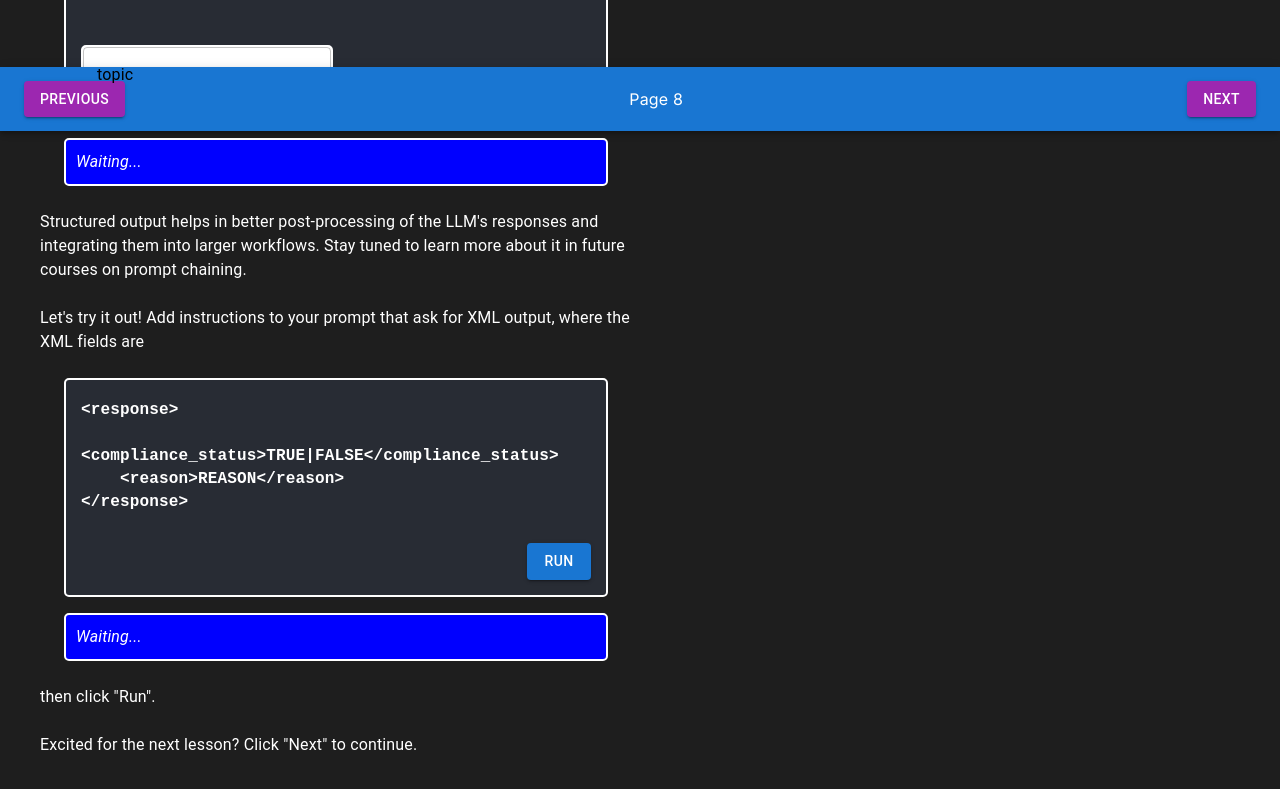
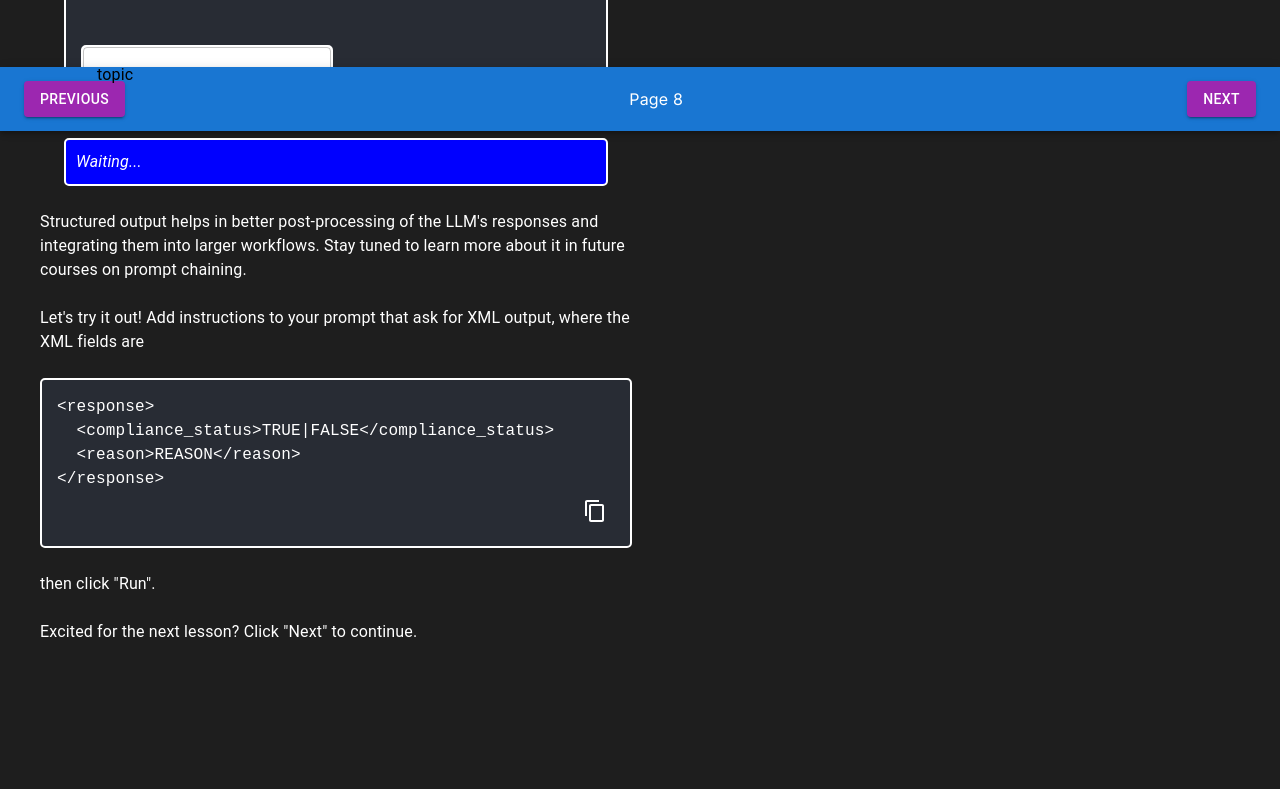
Before and after one commit to bkitano/learn-prompting, a Next.js app: page /output-formatting in a window 1280 px wide. Shown: the part 669-1458 px from the top of the page. After the commit the page ends 1353 px from the top, so only its background shows below. Built offline with nearby package versions, Linux system fonts and the light colour scheme.

Commit message:
fixing some bugs

```diff
--- a/src/Components/EditorTextExample.tsx
+++ b/src/Components/EditorTextExample.tsx
@@ -10,6 +10,8 @@ const EditorTextExample = ({ children }: { children: string }) => {
         border: "2px solid white",
         borderRadius: "5px",
         whiteSpace: "pre-wrap",
+        width: "100%",
+        overflow: "auto",
       }}
     >
       <Typography
--- a/src/app/asking-specifics/AskingForSpecifics.tsx
+++ b/src/app/asking-specifics/AskingForSpecifics.tsx
@@ -24,13 +24,13 @@ export const AskingForSpecifics = () => (
     <br />
     <Typography variant="body1">
       We can ask the LLM for a specific format for our answer. In our case, we
-      want a <span style={{ fontWeight: "bold" }}>YES|NO</span> response from
+      want a <span style={{ fontWeight: "bold" }}>YES or NO</span> response from
       the LLM, along with an explanation if the answer is NO. This gives us a
       clearer, more concise decision making framework.
     </Typography>
     <br />
     <Typography>
-      {`Add instructions to your prompt that ask for a YES or NO response, then
+      {`Add instructions to your compliance prompt that ask for a YES or NO response, then
       click "Run". This is how you start shaping your LLM's responses to meet
       your needs.`}
     </Typography>
--- a/src/app/output-formatting/OutputFormatting.tsx
+++ b/src/app/output-formatting/OutputFormatting.tsx
@@ -1,4 +1,5 @@
 import { EditorExample } from "@/Components/EditorExample";
+import { EditorTextExample } from "@/Components/EditorTextExample";
 import { Typography } from "@mui/material";
 
 export const OutputFormatting = () => (
@@ -46,13 +47,13 @@ FORMAT:
       output, where the XML fields are
     </Typography>
     <br />
-    <EditorExample>
+    <EditorTextExample>
       {`<response>
-    <compliance_status>TRUE|FALSE</compliance_status>
-    <reason>REASON</reason>
+  <compliance_status>TRUE|FALSE</compliance_status>
+  <reason>REASON</reason>
 </response>
 `}
-    </EditorExample>
+    </EditorTextExample>
     <br />
     <Typography>then click {`"Run"`}.</Typography>
     <br />
--- a/src/app/test-cases/TestCases.tsx
+++ b/src/app/test-cases/TestCases.tsx
@@ -51,7 +51,7 @@ export const TestCases = () => (
       You can view different test cases and their classifications in the{" "}
       <span style={{ fontWeight: "bold" }}>Test case viewer</span>. For now,
       observe and get familiar with the interface and test case classifications.
-      {`Don't`} worry, {`you'll`} get to interact more with it in the coming lessons!
+      {` Don't`} worry, {`you'll`} get to interact more with it in the coming lessons!
     </Typography>
     <br />
     <Typography>
```
Also changed, not shown: src/app/few-shot/page.tsx (+5 -2 lines).
